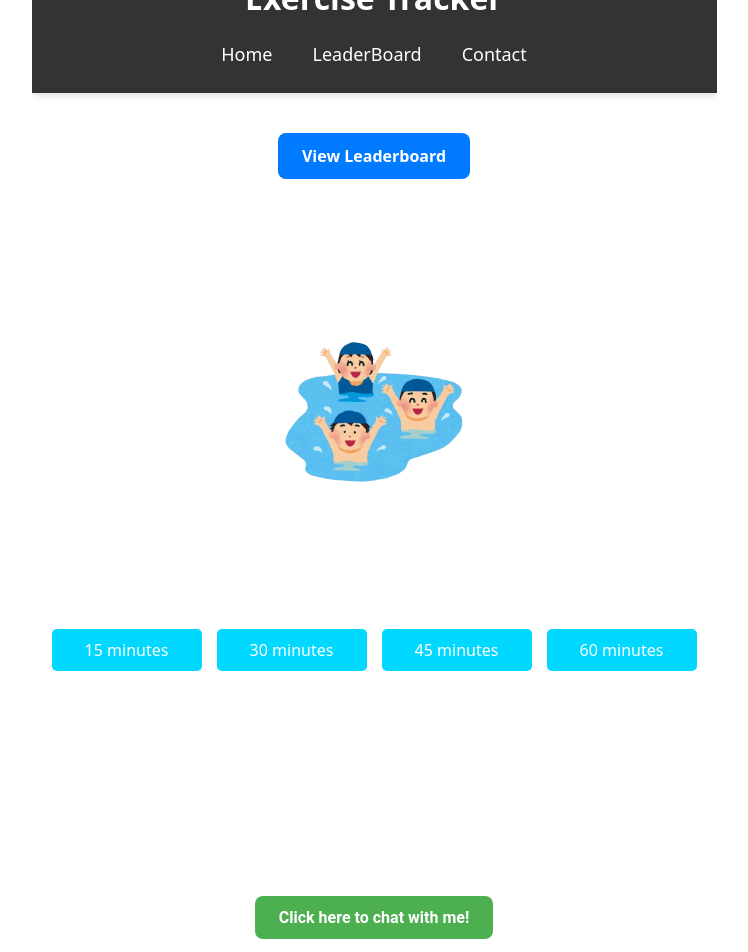
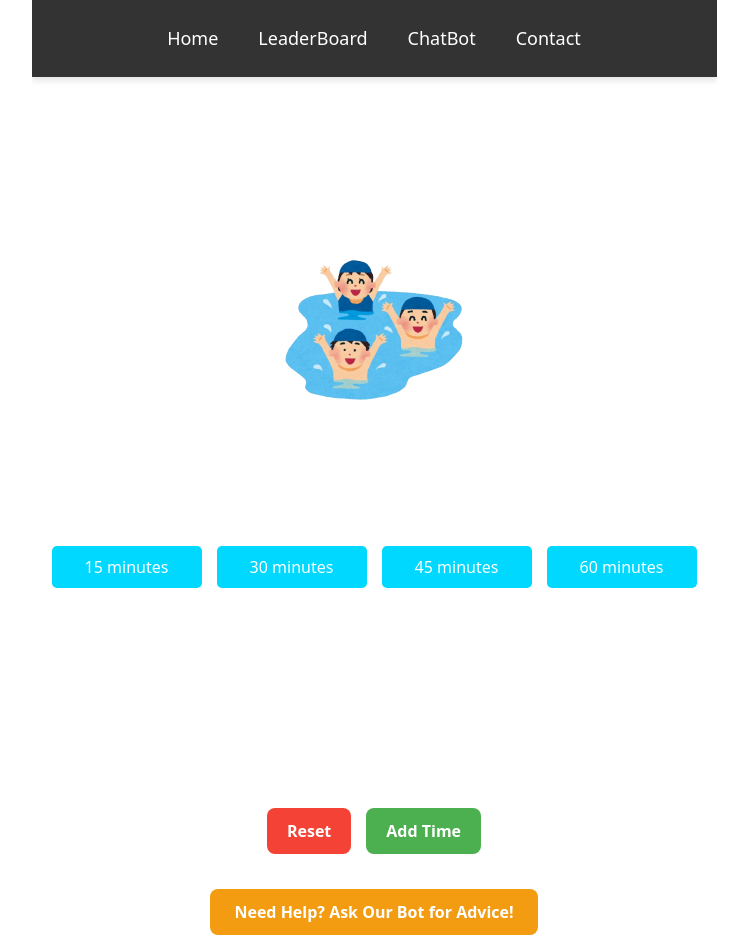
Before and after one commit to wendytso/exercise-tracker, a React (Vite) app in the folder exercise-tracker/: page /main in a window 1280 px wide. Shown: the top 952 px of the page, without its empty margins (266-1014 px from the left). Built offline with nearby package versions, Linux system fonts and the light colour scheme; what groq-sdk would draw is missing.

Commit message:
Added Chatbot Page + Add Time Confirmations to MainPage

```diff
--- a/exercise-tracker/src/App.jsx
+++ b/exercise-tracker/src/App.jsx
@@ -4,6 +4,7 @@ import MainPage from "./main/MainPage";
 import LoginPage from "./login/LoginPage";
 import LeaderboardPage from "./main/LeaderboardPage";
 import ContactPage from "./main/ContactPage";
+import ChatbotPage from "./main/ChatbotPage"; // ✅ Import the new Chatbot page
 
 function App() {
   return (
@@ -13,6 +14,7 @@ function App() {
         <Route path="/main" element={<MainPage />} />
         <Route path="/leaderboard" element={<LeaderboardPage />} />
         <Route path="/contact" element={<ContactPage />} />
+        <Route path="/chatbot" element={<ChatbotPage />} /> {/* ✅ New Route */}
       </Routes>
     </BrowserRouter>
   );
--- /dev/null
+++ b/exercise-tracker/src/main/ChatbotPage.css
@@ -0,0 +1,41 @@
+.chatbot-container {
+    display: flex;
+    flex-direction: column;
+    align-items: center;
+    justify-content: center;
+    min-height: 100vh;
+    text-align: center;
+    padding: 20px;
+}
+
+.chatbot-title {
+    font-size: 24px;
+    font-weight: bold;
+    margin-bottom: 20px;
+    color: white;
+}
+
+.chatbot-content {
+    display: flex;
+    justify-content: center;
+    align-items: center;
+    width: 100%;
+    max-width: 500px;
+}
+
+.back-button {
+    margin-top: 20px;
+    padding: 12px 24px;
+    font-size: 16px;
+    font-weight: bold;
+    border-radius: 8px;
+    border: none;
+    cursor: pointer;
+    background-color: #007bff;
+    color: white;
+    transition: background-color 0.3s ease, transform 0.1s ease;
+}
+
+.back-button:hover {
+    background-color: #0056b3;
+}
--- /dev/null
+++ b/exercise-tracker/src/main/ChatbotPage.jsx
@@ -0,0 +1,31 @@
+import "./ChatbotPage.css";
+import { useNavigate } from "react-router-dom";
+import Header from "./components/Header";
+import Footer from "./components/Footer";
+import AIGenerator from "./components/AIGenerator";
+
+function ChatbotPage() {
+  const navigate = useNavigate();
+
+  return (
+    <div className="chatbot-container">
+      <Header />
+
+      <h1 className="chatbot-title">Need Workout Advice? Chat with FitBot!</h1>
+
+      {/* ✅ Centered Chatbot */}
+      <div className="chatbot-content">
+        <AIGenerator />
+      </div>
+
+      {/* ✅ Back Button to Exercise Page */}
+      <button className="back-button" onClick={() => navigate("/main")}>
+        Go Back to Exercise!
+      </button>
+
+      <Footer />
+    </div>
+  );
+}
+
+export default ChatbotPage;
--- a/exercise-tracker/src/main/MainPage.css
+++ b/exercise-tracker/src/main/MainPage.css
@@ -74,3 +74,84 @@
 .leaderboard-button:hover {
     background-color: #0056b3;
 }
+.action-buttons {
+    padding: 15px;
+    margin-top: 10px;
+    font-size: 18px;
+    justify-content: center;
+    display: flex;
+    gap: 15px;
+}
+
+.reset-button, .confirm-button {
+    padding: 12px 20px;
+    font-size: 16px;
+    font-weight: bold;
+    border-radius: 8px;
+    border: none;
+    cursor: pointer;
+    transition: background-color 0.3s ease, transform 0.1s ease;
+}
+
+/* ✅ Reset Button */
+.reset-button {
+    background-color: #f44336; /* Red */
+    color: white;
+}
+
+.reset-button:hover {
+    background-color: #d32f2f;
+}
+
+/* ✅ Confirm Time Button */
+.confirm-button {
+    background-color: #4caf50; /* Green */
+    color: white;
+}
+
+.confirm-button:hover {
+    background-color: #388e3c;
+}
+
+.success-message {
+    margin-top: 15px;
+    font-size: 18px;
+    font-weight: bold;
+    color: #4caf50; /* ✅ Green color for success */
+    text-align: center;
+    background-color: rgba(76, 175, 80, 0.1);
+    padding: 10px;
+    border-radius: 8px;
+    width: fit-content;
+    margin-left: auto;
+    margin-right: auto;
+    animation: fadeIn 0.5s ease-in-out;
+}
+.chatbot-button {
+    margin-top: 20px;
+    padding: 12px 24px;
+    font-size: 16px;
+    font-weight: bold;
+    border-radius: 8px;
+    border: none;
+    cursor: pointer;
+    background-color: #f39c12;
+    color: white;
+    transition: background-color 0.3s ease, transform 0.1s ease;
+}
+
+.chatbot-button:hover {
+    background-color: #e67e22;
+}
+
+
+@keyframes fadeIn {
+    from {
+        opacity: 0;
+        transform: translateY(-5px);
+    }
+    to {
+        opacity: 1;
+        transform: translateY(0);
+    }
+}
--- a/exercise-tracker/src/main/MainPage.jsx
+++ b/exercise-tracker/src/main/MainPage.jsx
@@ -1,6 +1,5 @@
 import "./MainPage.css";
-import { useState } from "react";
-import { useNavigate } from "react-router-dom";
+import { useState, useEffect} from "react";
 import Header from "./components/Header";
 import Button from "./components/Button";
 import Footer from "./components/Footer";
@@ -16,6 +15,7 @@ import tennisImage from "../assets/tennis-boy.png";
 import golfImage from "../assets/golf-man.png";
 import badmintonImage from "../assets/badminton-children.png";
 import basketballImage from "../assets/basketball-girls.png";
+import { useNavigate } from "react-router-dom";
 
 function MainPage() {
   const exercises = [
@@ -30,60 +30,82 @@ function MainPage() {
   ];
 
   const [selectedExercise, setSelectedExercise] = useState(exercises[0]);
-  const [exerciseTimes, setExerciseTimes] = useState({});
+  const [exerciseTimes, setExerciseTimes] = useState(
+    JSON.parse(localStorage.getItem("exerciseTimes")) || {}
+  );
+  const [tempExerciseTimes, setTempExerciseTimes] = useState({});
+  const [successMessage, setSuccessMessage] = useState(""); // ✅ New state for success message
+
+  useEffect(() => {
+    localStorage.setItem("exerciseTimes", JSON.stringify(exerciseTimes));
+  }, [exerciseTimes]);
 
   const buttonLabels = [15, 30, 45, 60];
 
   const handleAddTime = (minutes) => {
-    setExerciseTimes((prevTimes) => ({
+    setTempExerciseTimes((prevTimes) => ({
       ...prevTimes,
-      [selectedExercise.name]:
-        (prevTimes[selectedExercise.name] || 0) + minutes,
+      [selectedExercise.name]: (prevTimes[selectedExercise.name] || 0) + minutes,
     }));
+    setSuccessMessage(""); // ✅ Clear success message when adding new time
   };
 
-  const navigate = useNavigate(); // ✅ Initialize navigation
+  const handleConfirmTime = () => {
+    const addedMinutes = Object.values(tempExerciseTimes).reduce((acc, time) => acc + time, 0); // ✅ Get total added time
+    setExerciseTimes((prevTimes) => {
+      const updatedTimes = {
+        ...prevTimes,
+        ...tempExerciseTimes,
+      };
+      localStorage.setItem("exerciseTimes", JSON.stringify(updatedTimes));
+      return updatedTimes;
+    });
 
-  const goToLeaderboard = () => {
-    navigate("/leaderboard", { state: { exerciseTimes } }); // ✅ Pass exerciseTimes
+    setSuccessMessage(`Successfully added ${addedMinutes} minutes to profile!`); // ✅ Show success message
+    setTempExerciseTimes({});
   };
+
+  const handleReset = () => {
+    setTempExerciseTimes({});
+    setSuccessMessage(""); // ✅ Clear success message when resetting
+  };
+
+  const navigate = useNavigate();
 
   return (
     <div className="main-container">
       <Header />
-      {/* ✅ "Go to Leaderboard" Button */}
-      <div className="leaderboard-button-container">
-        <button onClick={goToLeaderboard} className="leaderboard-button">
-          View Leaderboard
-        </button>
-      </div>
 
       <div className="content">
+      {successMessage && <div className="success-message">{successMessage}</div>}
+
         <div className="title">
           <h1>What exercise are you doing today?</h1>
 
-          <Carousel
-            exercises={exercises}
-            onExerciseSelect={setSelectedExercise}
-          />
+          <Carousel exercises={exercises} onExerciseSelect={setSelectedExercise} />
 
           <div className="time-buttons">
             {buttonLabels.map((minutes) => (
-              <Button
-                key={minutes}
-                text={`${minutes} minutes`}
-                onClick={() => handleAddTime(minutes)}
-              />
+              <Button key={minutes} text={`${minutes} minutes`} onClick={() => handleAddTime(minutes)} />
             ))}
           </div>
 
-          <ExerciseTimeTracker
-            selectedExercise={selectedExercise}
-            exerciseTimes={exerciseTimes}
-          />
+          <ExerciseTimeTracker selectedExercise={selectedExercise} exerciseTimes={tempExerciseTimes} />
+
+          {/* ✅ Success Message Section */}
+
+          <div className="action-buttons">
+            <button className="reset-button" onClick={handleReset}>
+              Reset
+            </button>
+            <button className="confirm-button" onClick={handleConfirmTime}>
+              Add Time
+            </button>
+          </div>
+          <button className="chatbot-button" onClick={() => navigate("/chatbot")}>
+            Need Help? Ask Our Bot for Advice!
+          </button>
         </div>
-
-        <AIGenerator />
       </div>
 
       <Footer />
--- a/exercise-tracker/src/main/components/ActivitySummary.jsx
+++ b/exercise-tracker/src/main/components/ActivitySummary.jsx
@@ -8,6 +8,7 @@ function ActivitySummary({ exerciseTimes }) {
   return (
     <div className="activity-summary">
       <h2>Your Activity Summary</h2>
+      <h3 className="total-time">Total Active Time: {totalTime} minutes</h3>
       <ul>
         {Object.entries(exerciseTimes).map(([exercise, time]) => (
           <li key={exercise}>
@@ -16,7 +17,6 @@ function ActivitySummary({ exerciseTimes }) {
           </li>
         ))}
       </ul>
-      <h3 className="total-time">Total Activity Time: {totalTime} minutes</h3>
     </div>
   );
 }
--- a/exercise-tracker/src/main/components/Header.jsx
+++ b/exercise-tracker/src/main/components/Header.jsx
@@ -3,10 +3,11 @@ import "./Header.css";
 function Header() {
   return (
     <header className="header">
-      <h1 className="header-title">Exercise Tracker</h1> {/* ✅ Separate title */}
-      <nav className="header-nav">
+      <h1 className="header-title">Exercise Tracker</h1> {/* ✅ Title remains centered */}
+      <nav className="header-nav"> {/* ✅ Ensure this class is applied */}
         <a href="/">Home</a>
         <a href="/leaderboard">LeaderBoard</a>
+        <a href="/chatbot">ChatBot</a>
         <a href="/contact">Contact</a>
       </nav>
     </header>
```
Also changed, not shown: exercise-tracker/src/main/LeaderboardPage.jsx (+12 -40 lines).
